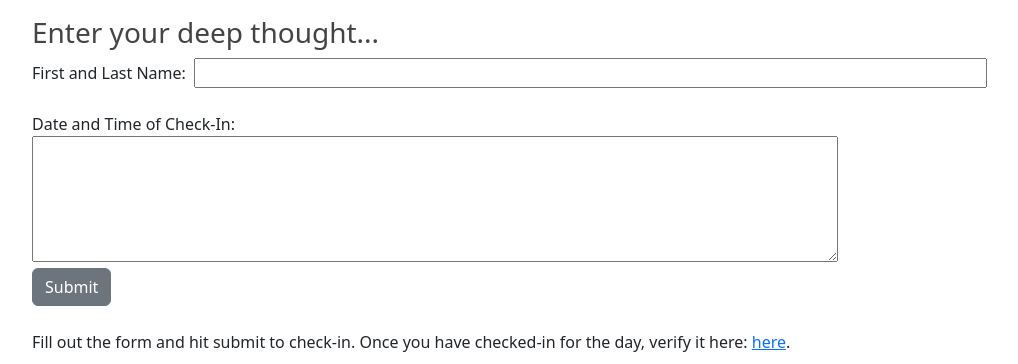
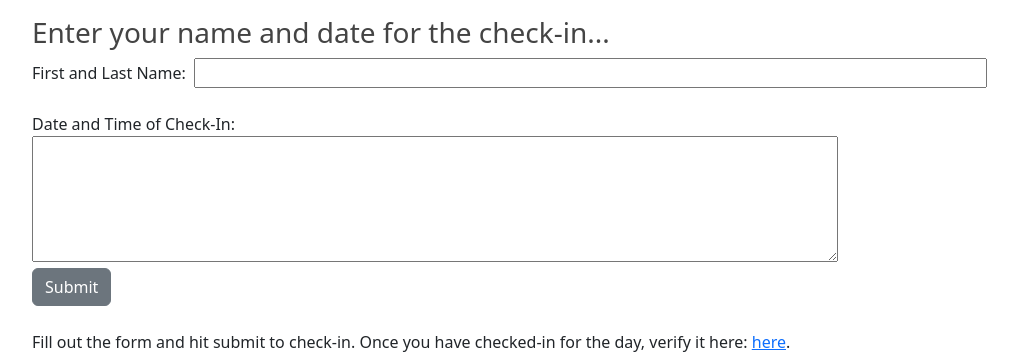
Before and after one commit to ik4vrb/django-assessment, a Django app: page /polls/deepthoughts/ in a window 1280 px wide. Shown: the part 56-420 px from the top of the page, without its empty margins (50-1068 px from the left). Run offline with Django 4.2, Linux system fonts and the light colour scheme; some libraries are stand-ins or nearby versions.

Commit message:
Update dpform.html

```diff
--- a/polls/templates/polls/dpform.html
+++ b/polls/templates/polls/dpform.html
@@ -4,7 +4,7 @@
 
 <form action="{% url 'polls:newdp' %}" method="post">
 {% csrf_token %}
-    <h3>Enter your deep thought...</h3>
+    <h3>Enter your name and date for the check-in...</h3>
     {% if error_message %}<p><strong>{{ error_message }}</strong></p>{% endif %}
     <label for="title">First and Last Name</label>:&nbsp;
     <input type="text" name="title" id="title" maxlength="200" size="80">
```
